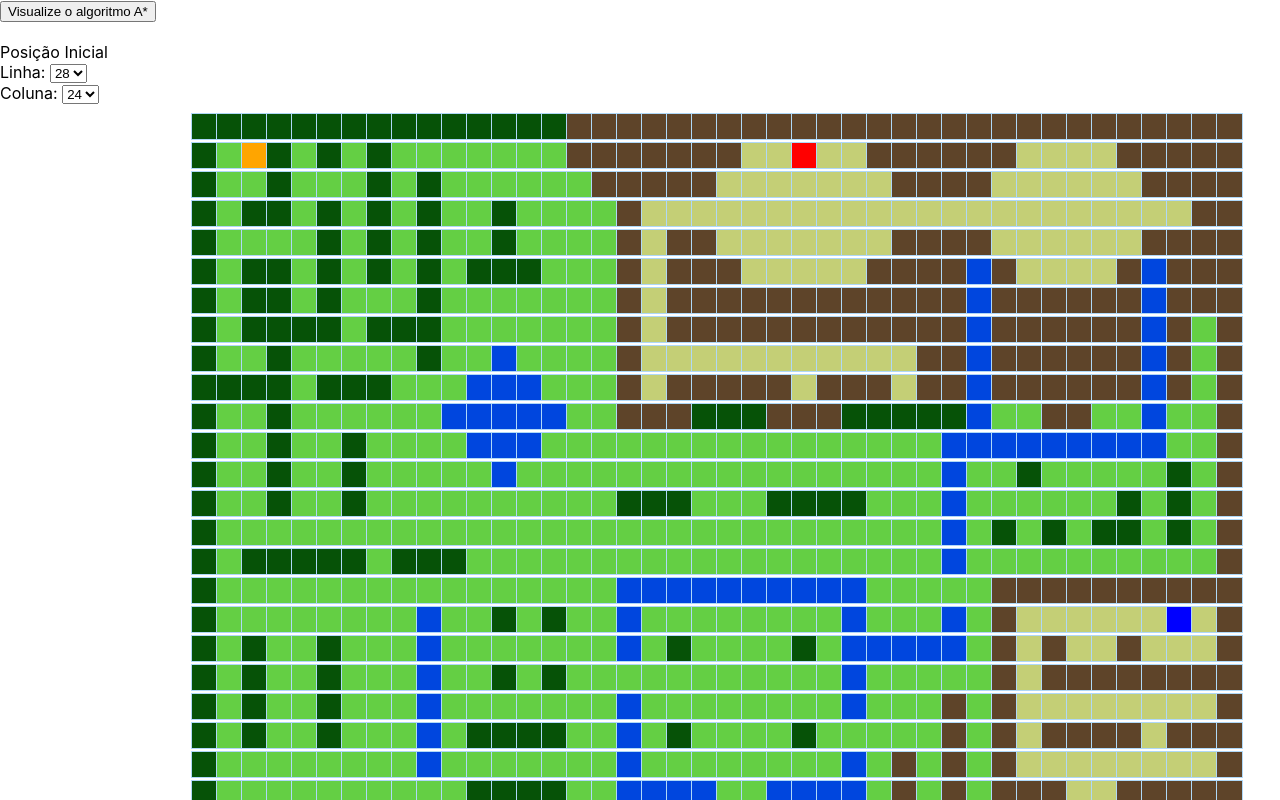
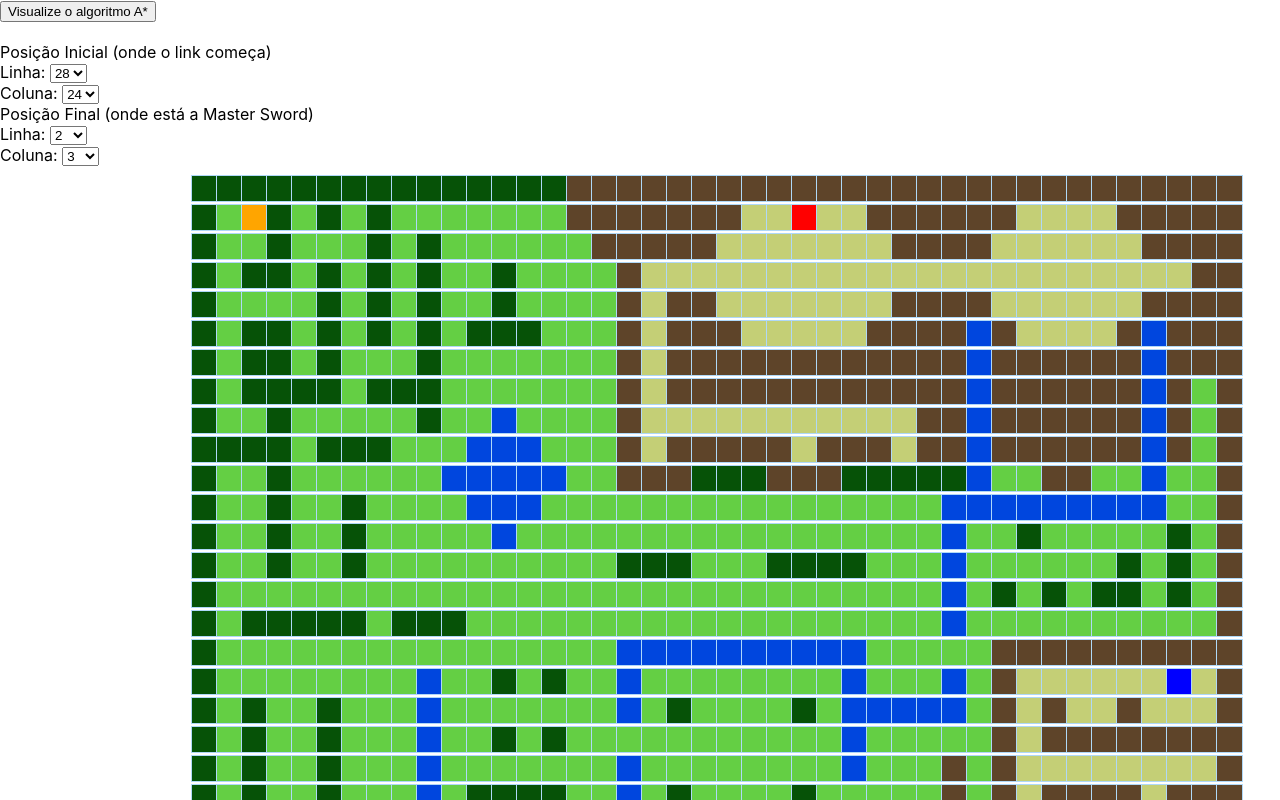
Before and after one commit to GuilhermeFaioli/Implementa-o-algoritmo-de-busca-AEstrela, a React (Create React App) app in the folder busca/: page / in a window 1280 px wide. Shown: the top 800 px of the page. Built offline with nearby package versions, Linux system fonts and the light colour scheme.

Commit message:
Trabalho #9

```diff
--- a/busca/src/BuscaAEstrela/buscaAEstrela.js
+++ b/busca/src/BuscaAEstrela/buscaAEstrela.js
@@ -12,8 +12,8 @@ const RED_AMULET_NODE_ROW = 1;
 const RED_AMULET_NODE_COL = 24;
 const BLUE_AMULET_NODE_ROW = 17;
 const BLUE_AMULET_NODE_COL = 39;
-const FINISH_NODE_ROW = 1;
-const FINISH_NODE_COL = 2;
+let FINISH_NODE_ROW = 1;
+let FINISH_NODE_COL = 2;
 const grama = 10;
 const areia = 20;
 const floresta = 100;
@@ -111,12 +111,15 @@ class BuscaAEstrela extends Component {
     }
 
     //Função que ira criar animações do menor caminho
-    animateShortestPath(nodesInShortestPathOrder) {
+    animateShortestPath(nodesInShortestPathOrder, numbers) {
         let count = -1
-        let number = 1
-        for (let i = 0; i < nodesInShortestPathOrder.length; i++) {
+
+        for (let i = 0; i < numbers.length; i++) {
+            let number = numbers[i]
+
+            for (let j = 0; j < nodesInShortestPathOrder[i].length; j++) {
                 setTimeout(() => {
-                const node = nodesInShortestPathOrder[i];
+                    const node = nodesInShortestPathOrder[i][j];
                     // number = numbers[count]
                     // if (node.row === START_NODE_ROW && node.col === START_NODE_COL) {
                     //     number = numbers[count]
@@ -127,30 +130,43 @@ class BuscaAEstrela extends Component {
                             document.getElementById(`node-${node.row}-${node.col}`).className = 'node node-shortest-path'
                             break
                         case 2:
-                        document.getElementById(`node-${node.row}-${node.col}`).className = 'node node-shortest-path1'
+                            document.getElementById(`node-${node.row}-${node.col}`).className = 'node node-shortest-pathGreen'
                             break
                         case 3:
-                        document.getElementById(`node-${node.row}-${node.col}`).className = 'node node-shortest-path2'
+                            document.getElementById(`node-${node.row}-${node.col}`).className = 'node node-shortest-pathBlue'
                             break
                         case 4:
-                        document.getElementById(`node-${node.row}-${node.col}`).className = 'node node-shortest-path3'
+                            document.getElementById(`node-${node.row}-${node.col}`).className = 'node node-shortest-pathRed'
                             break
                     }
-            }, 50 * i);
-
+                }, 50 * (count));
+                count++
+            }
         }
     }
 
     visualizeAEstrela() {
         const { grid } = this.state;
         //Node inicial
-
+        const aux1 = START_NODE_ROW
+        const aux2 = START_NODE_COL
         let select = document.getElementById('linhaInicio');
         let valueLinha = select.options[select.selectedIndex].value;
         START_NODE_ROW = parseInt(valueLinha)
         select = document.getElementById('colunaInicio');
         valueLinha = select.options[select.selectedIndex].value;
         START_NODE_COL = parseInt(valueLinha)
+
+        select = document.getElementById('linhaFinal');
+        valueLinha = select.options[select.selectedIndex].value;
+        FINISH_NODE_ROW = parseInt(valueLinha)
+        select = document.getElementById('colunaFinal');
+        valueLinha = select.options[select.selectedIndex].value;
+        FINISH_NODE_COL = parseInt(valueLinha)
+        grid[aux1][aux2].isStart = false
+        grid[aux1][aux2].isFinish = false
+        grid[START_NODE_ROW][START_NODE_COL].isStart = true
+        grid[START_NODE_ROW][START_NODE_COL].isFinish = true
         const startNode = grid[START_NODE_ROW][START_NODE_COL];
         //Node Objetivo
         const finishNode = grid[FINISH_NODE_ROW][FINISH_NODE_COL];
@@ -163,23 +179,24 @@ class BuscaAEstrela extends Component {
         // Nós visitados
         let visitedNodesInOrder = new Array(4);
         //Recebe o menor caminho achado na busca
-        let nodesInShortestPathOrder =  new Array(4);
+        let nodesInShortestPathOrder = new Array(4);
+        let custoTotal = new Array(4);
         const colorArray = [];
 
         if ((startNode.heuristicaGreen < startNode.heuristicaRed) && (startNode.heuristicaGreen < startNode.heuristicaBlue)) {
 
-            [ visitedNodesInOrder[0], nodesInShortestPathOrder[0] ] = AEstrela(grid, startNode, GreenNode, 'green');
+            [visitedNodesInOrder[0], nodesInShortestPathOrder[0], custoTotal[0]] = AEstrela(grid, startNode, GreenNode, 'green');
             if (GreenNode.heuristicaRed < GreenNode.heuristicaBlue) {
-                [ visitedNodesInOrder[1], nodesInShortestPathOrder[1] ] = AEstrela(grid, GreenNode, RedNode, 'red');
-                [ visitedNodesInOrder[2], nodesInShortestPathOrder[2] ] = AEstrela(grid, RedNode, BlueNode, 'blue');
-                [ visitedNodesInOrder[3], nodesInShortestPathOrder[3] ] = AEstrela(grid, BlueNode, finishNode, 'finish');
+                [visitedNodesInOrder[1], nodesInShortestPathOrder[1], custoTotal[1]] = AEstrela(grid, GreenNode, RedNode, 'red');
+                [visitedNodesInOrder[2], nodesInShortestPathOrder[2], custoTotal[2]] = AEstrela(grid, RedNode, BlueNode, 'blue');
+                [visitedNodesInOrder[3], nodesInShortestPathOrder[3], custoTotal[3]] = AEstrela(grid, BlueNode, finishNode, 'finish');
                 // Converte Array 2D para Array 1D e chama a função de animação
-                this.animateAEstrela([].concat(...visitedNodesInOrder), [].concat(...nodesInShortestPathOrder));
+                this.animateAEstrela([].concat(...visitedNodesInOrder), nodesInShortestPathOrder, [2, 4, 3, 1]);
             }
         }
 
-        // let custoTotal = custoFinal(finishNode) + custoFinal(RedNode) + custoFinal(BlueNode) + custoFinal(GreenNode);
-        // document.getElementById("custoTotalTxt").innerHTML = "Custo total: " + custoFinal(custoTotal);
+        let custoAux = custoTotal[0] + custoTotal[1] + custoTotal[2] + custoTotal[3] - startNode.custo
+        document.getElementById("custoTotalTxt").innerHTML = "Custo total: " + custoAux;
     }
 
     //View principal
@@ -193,9 +210,9 @@ class BuscaAEstrela extends Component {
                 <br />
                 <label id="custoTotalTxt"></label>
                 <br />
-                <label>Posição Inicial</label>
+                <label>Posição Inicial (onde o link começa)</label>
                 <br />
-                <label for="linhaInicio">Linha: </label>
+                <label htmlFor="linhaInicio">Linha: </label>
                 <select id="linhaInicio">
                     <option value="0">1</option>
                     <option value="1">2</option>
@@ -241,7 +258,7 @@ class BuscaAEstrela extends Component {
                     <option value="41">42</option>
                 </select>
                 <br />
-                <label for="colunaInicio">Coluna: </label>
+                <label htmlFor="colunaInicio">Coluna: </label>
                 <select id="colunaInicio">
                     <option value="0">1</option>
                     <option value="1">2</option>
@@ -267,6 +284,101 @@ class BuscaAEstrela extends Component {
                     <option value="21">22</option>
                     <option value="22">23</option>
                     <option value="23" selected>24</option>
+                    <option value="24">25</option>
+                    <option value="25">26</option>
+                    <option value="26">27</option>
+                    <option value="27">28</option>
+                    <option value="28">29</option>
+                    <option value="29">30</option>
+                    <option value="30">31</option>
+                    <option value="31">32</option>
+                    <option value="32">33</option>
+                    <option value="33">34</option>
+                    <option value="34">35</option>
+                    <option value="35">36</option>
+                    <option value="36">37</option>
+                    <option value="37">38</option>
+                    <option value="38">39</option>
+                    <option value="39">40</option>
+                    <option value="40">41</option>
+                    <option value="41">42</option>
+                </select>
+
+                <br />
+                <label>Posição Final (onde está a Master Sword)</label>
+                <br />
+                <label htmlFor="linhaFinal">Linha: </label>
+                <select id="linhaFinal">
+                    <option value="0">1</option>
+                    <option value="1" selected>2</option>
+                    <option value="2">3</option>
+                    <option value="3">4</option>
+                    <option value="4">5</option>
+                    <option value="5">6</option>
+                    <option value="6">7</option>
+                    <option value="7">8</option>
+                    <option value="8">9</option>
+                    <option value="9">10</option>
+                    <option value="10">11</option>
+                    <option value="11">12</option>
+                    <option value="12">13</option>
+                    <option value="13">14</option>
+                    <option value="14">15</option>
+                    <option value="15">16</option>
+                    <option value="16">17</option>
+                    <option value="17">18</option>
+                    <option value="18">19</option>
+                    <option value="19">20</option>
+                    <option value="20">21</option>
+                    <option value="21">22</option>
+                    <option value="22">23</option>
+                    <option value="23">24</option>
+                    <option value="24">25</option>
+                    <option value="25">26</option>
+                    <option value="26">27</option>
+                    <option value="27">28</option>
+                    <option value="28">29</option>
+                    <option value="29">30</option>
+                    <option value="30">31</option>
+                    <option value="31">32</option>
+                    <option value="32">33</option>
+                    <option value="33">34</option>
+                    <option value="34">35</option>
+                    <option value="35">36</option>
+                    <option value="36">37</option>
+                    <option value="37">38</option>
+                    <option value="38">39</option>
+                    <option value="39">40</option>
+                    <option value="40">41</option>
+                    <option value="41">42</option>
+                </select>
+                <br />
+                <label htmlFor="colunaFinal">Coluna: </label>
+                <select id="colunaFinal">
+                    <option value="0">1</option>
+                    <option value="1">2</option>
+                    <option value="2" selected>3</option>
+                    <option value="3">4</option>
+                    <option value="4">5</option>
+                    <option value="5">6</option>
+                    <option value="6">7</option>
+                    <option value="7">8</option>
+                    <option value="8">9</option>
+                    <option value="9">10</option>
+                    <option value="10">11</option>
+                    <option value="11">12</option>
+                    <option value="12">13</option>
+                    <option value="13">14</option>
+                    <option value="14">15</option>
+                    <option value="15">16</option>
+                    <option value="16">17</option>
+                    <option value="17">18</option>
+                    <option value="18">19</option>
+                    <option value="19">20</option>
+                    <option value="20">21</option>
+                    <option value="21">22</option>
+                    <option value="22">23</option>
+                    <option value="23">24</option>
                     <option value="24">25</option>
                     <option value="25">26</option>
                     <option value="26">27</option>
@@ -341,7 +453,7 @@ const getInitialGrid = () => {
     return grid;
 }
 
-export function calculaCusto(row, col){
+export function calculaCusto(row, col) {
     //Calculo do custo com base nos numeros da matriz e o valor de custo de cada bioma
     if (matriz[row][col] === 1) {
         return grama
@@ -359,7 +471,7 @@ export function calculaCusto(row, col){
 }
 
 const heuristica = (row, col, finish_row, finish_col) => {
-    return Math.sqrt(Math.pow(finish_row - row, 2) + Math.pow((finish_col - col), 2))*19;
+    return Math.sqrt(Math.pow(finish_row - row, 2) + Math.pow((finish_col - col), 2)) * 19;
 }
 
 //Cria o node (Objeto) com seus valores respectivos
```
Also changed, not shown: busca/src/BuscaAEstrela/Node/Node.css (+9 -9 lines), busca/src/algoritmo/AEstrela.js (+7 -2 lines). Lines whose indentation alone changed are shown as unchanged.
